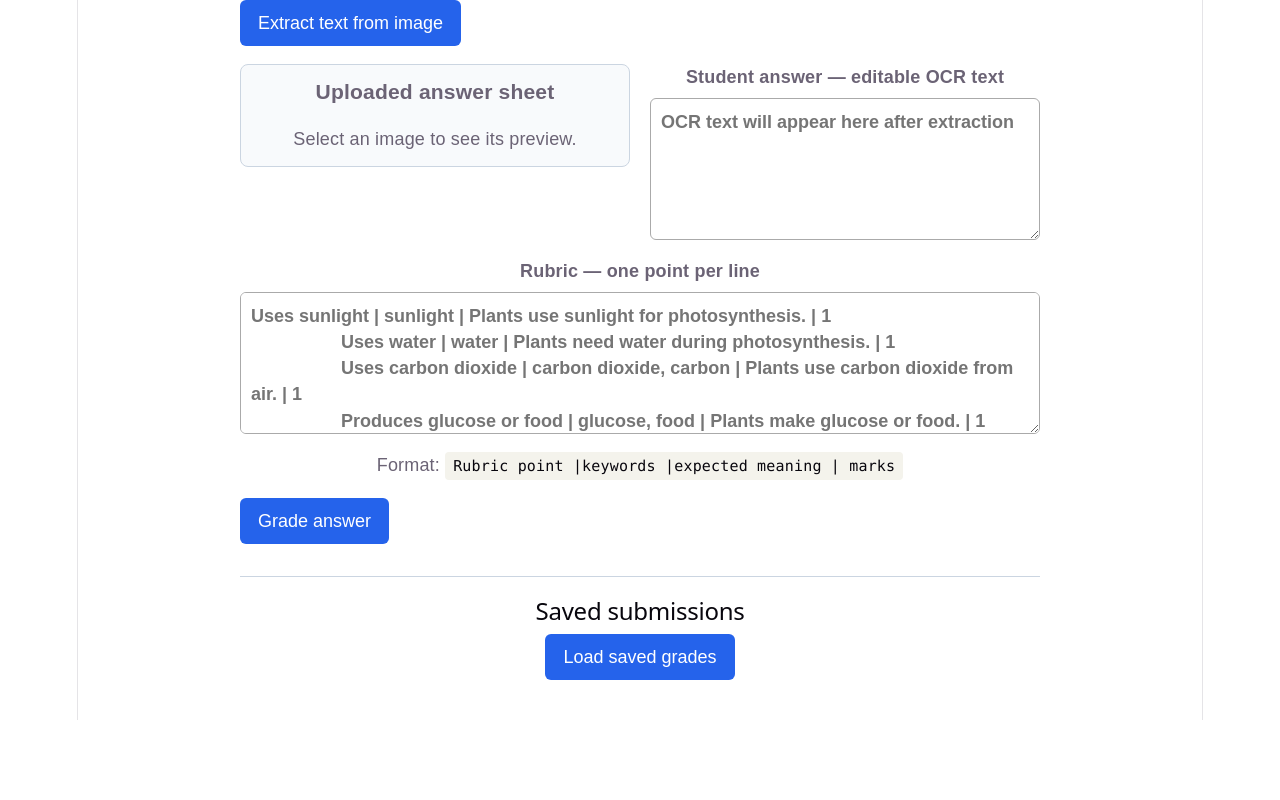
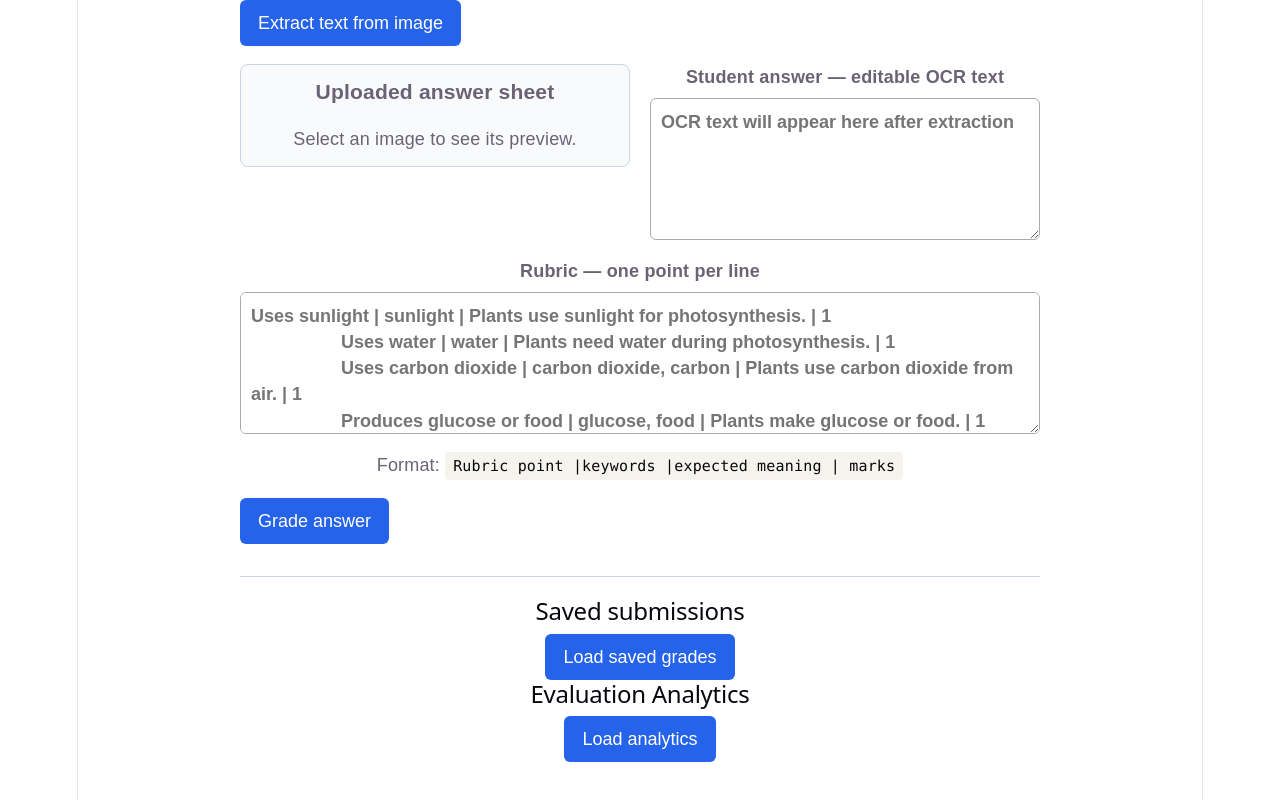
Before and after one commit to AdhishDatir/automated-answer-sheet-grader, a React app in the folder frontend/: page / in a window 1280 px wide. Shown: the part 702-1502 px from the top of the page. Before the commit the page ends 1422 px from the top, so only its background shows below. Built offline with nearby package versions, Linux system fonts and the light colour scheme; the HTML template or start-up script is replaced by a standard one.

Commit message:
evalution analytics buttuon added in frontend

```diff
--- a/frontend/src/App.jsx
+++ b/frontend/src/App.jsx
@@ -24,6 +24,8 @@ function App() {
   const [ocrLoading, setOcrLoading] = useState(false);
   const [imagePreview, setImagePreview] = useState("");
   const [storedImagePath, setStoredImagePath] = useState("");
+  const [analytics, setAnalytics] = useState(null);
+  const [loadingAnalytics, setLoadingAnalytics] = useState(false);
 
   useEffect(() => {
   if (!ocrFile) {
@@ -186,6 +188,7 @@ function App() {
       setApproved(true);
       setSaveMessage(`Saved successfully. Submission ID: ${data.submission_id}`);
       loadSubmissions();
+      loadAnalytics();
     } catch (err) {
       setError(err.message);
     }
@@ -267,6 +270,30 @@ async function deleteSubmission(submissionId) {
     loadSubmissions();
   } catch (err) {
     setError(err.message);
+  }
+}
+
+
+async function loadAnalytics() {
+  setLoadingAnalytics(true);
+  setError("");
+
+  try {
+    const response = await fetch(
+      `${API_BASE_URL}/analytics/evaluation`
+    );
+
+    const data = await response.json();
+
+    if (!response.ok) {
+      throw new Error("Could not load evaluation analytics.");
+    }
+
+    setAnalytics(data);
+  } catch (err) {
+    setError(err.message);
+  } finally {
+    setLoadingAnalytics(false);
   }
 }
 
@@ -431,6 +458,7 @@ async function deleteSubmission(submissionId) {
         </section>
       )}
 
+
       <section className="history">
         <h2>Saved submissions</h2>
 
@@ -496,6 +524,38 @@ async function deleteSubmission(submissionId) {
           </table>
         )}
       </section>
+
+      <section className="analytics">
+            <h2>Evaluation Analytics</h2>
+
+            <button type="button" onClick={loadAnalytics}>
+              {loadingAnalytics ? "Loading..." : "Load analytics"}
+            </button>
+
+            {analytics && (
+              <div className="analytics-grid">
+                <div className="metric">
+                  <span>Total submissions - </span>
+                  <strong>{analytics.total_submissions}</strong>
+                </div>
+
+                <div className="metric">
+                  <span>Mean Absolute Error - </span>
+                  <strong>{analytics.mean_absolute_error}</strong>
+                </div>
+
+                <div className="metric">
+                  <span>Exact score agreement - </span>
+                  <strong>{analytics.exact_score_agreement}%</strong>
+                </div>
+
+                <div className="metric">
+                  <span>Teacher-review flags - </span>
+                  <strong>{analytics.review_flag_rate}%</strong>
+                </div>
+              </div>
+            )}
+          </section>
     </main>
   );
 }
```
